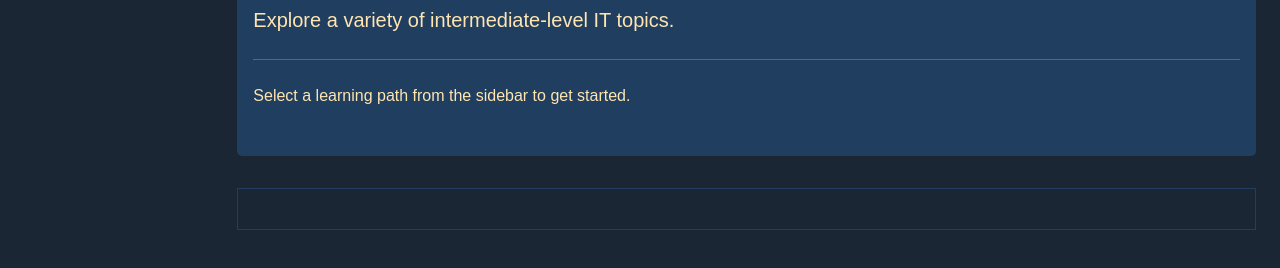
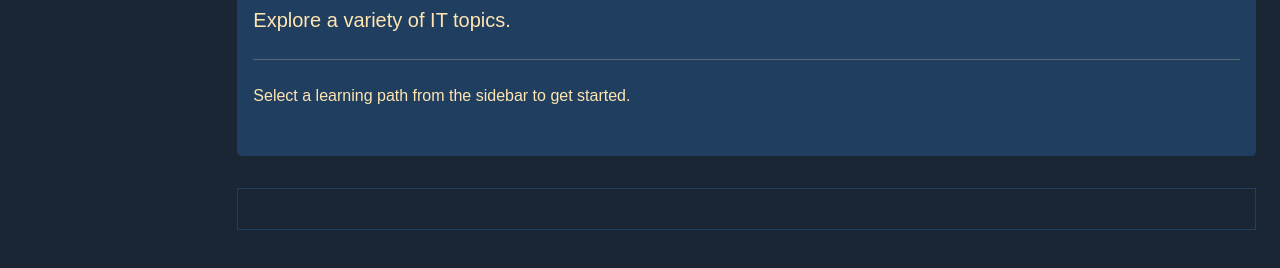
Before and after one commit to bogdanbarbulescu/learning-platform, a plain HTML site: page index.html in a window 1280 px wide. Shown: the part 162-430 px from the top of the page. Drawn offline with nearby package versions, Linux system fonts and the light colour scheme.

Commit message:
Update index.html

```diff
--- a/index.html
+++ b/index.html
@@ -76,7 +76,7 @@
                     <!-- Welcome Message and/or Introductory Content -->
                     <div class="jumbotron">
                         <h1 class="display-4">Welcome to this Learning Platform!</h1>
-                        <p class="lead">Explore a variety of intermediate-level IT topics.</p>
+                        <p class="lead">Explore a variety of IT topics.</p>
                         <hr class="my-4">
                         <p>Select a learning path from the sidebar to get started.</p>
                       </div>
```
